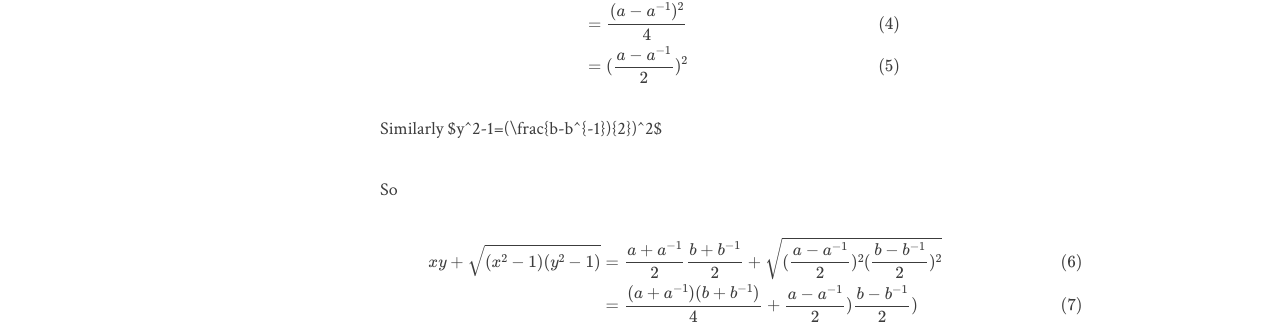
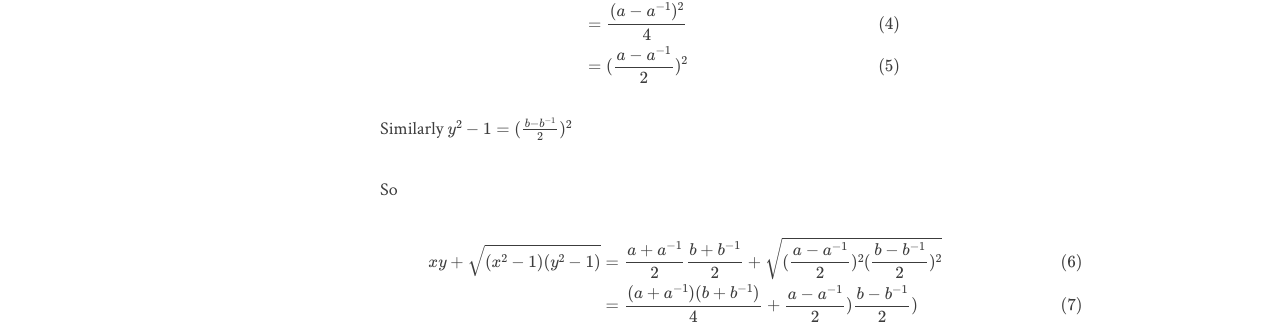
Before and after one commit to dearchap/h-k-solutions, a Jekyll site: the page built from 9.md, in a window 1280 px wide. Shown: the part 651-975 px from the top of the page. Built offline with Jekyll 4.4.1, drawn with Linux system fonts in a browser that asks for light colours; our own code applies the rules of GitHub Pages for plain Markdown files; formulas are drawn with MathJax 3.

Commit message:
Update 9.md

```diff
--- a/9.md
+++ b/9.md
@@ -15,7 +15,7 @@ $$\begin{align} x^2-1 &= \frac{(a+a^{-1})^2}{4}-1 \\
                       &= \frac{(a-a^{-1})^2}{4} \\
                       &= (\frac{a-a^{-1}}{2})^2 \end{align}$$
 
-Similarly $y^2-1=(\frac{b-b^{-1}){2})^2$
+Similarly $y^2-1=(\frac{b-b^{-1}}{2})^2$
 
 So
 
```
